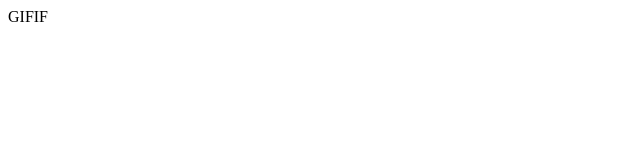
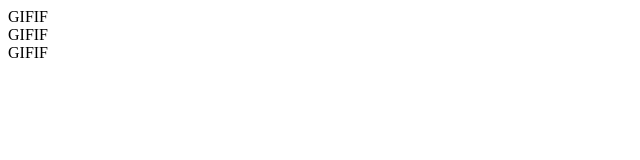
Before and after one commit to GogoShaJs/myFirstRep, a plain HTML site: page index.html in a window 1280 px wide. Shown: the whole page, without its empty margins (0-640 px from the left). Drawn offline with Linux system fonts and the light colour scheme.

Commit message:
Добавил несколько строк див

```diff
--- a/index.html
+++ b/index.html
@@ -8,6 +8,8 @@
 </head>
 <body>
     <div> GIFIF</div>
+    <div> GIFIF</div>
+    <div> GIFIF</div>
 
     <script src="index.js"></script>
 </body>
```
